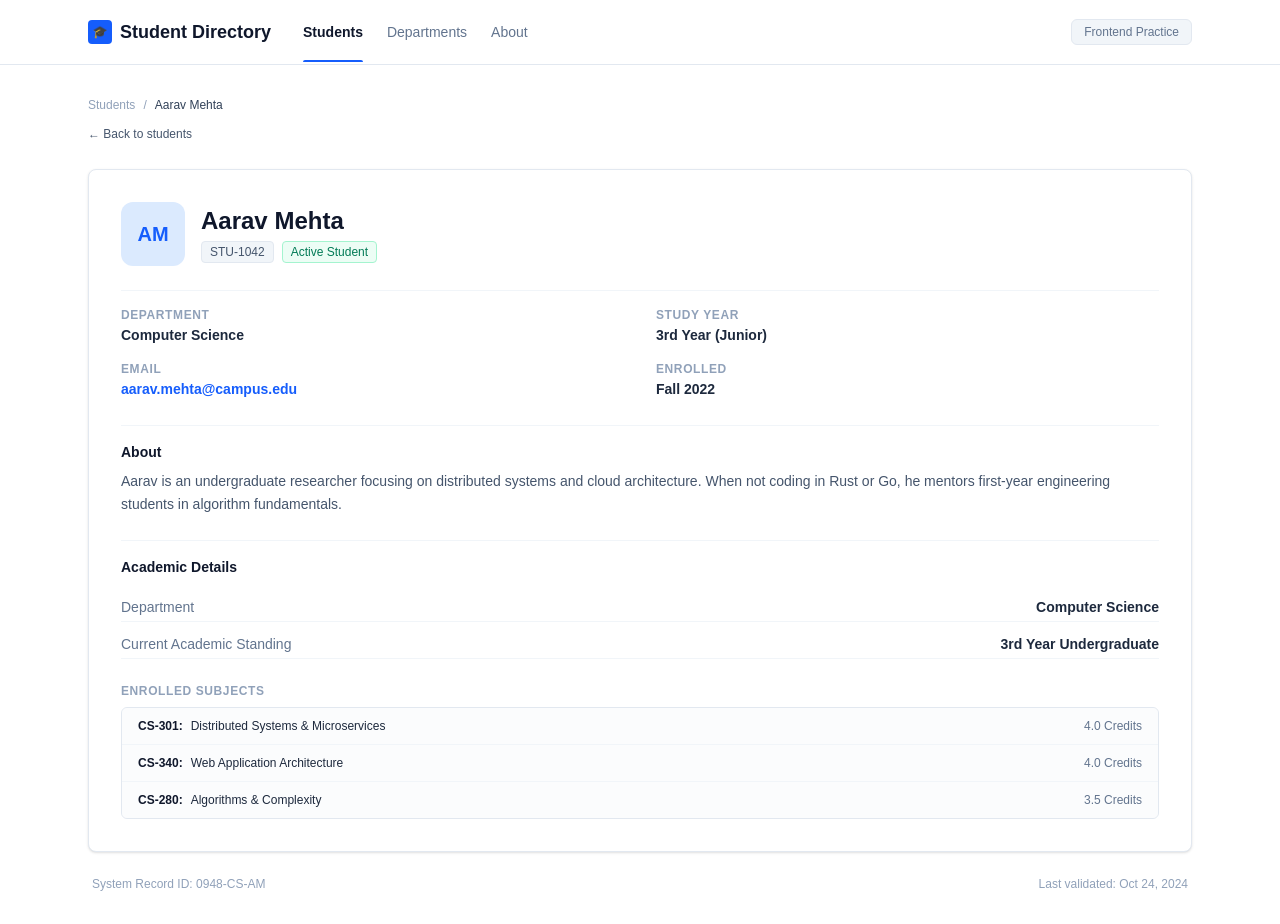
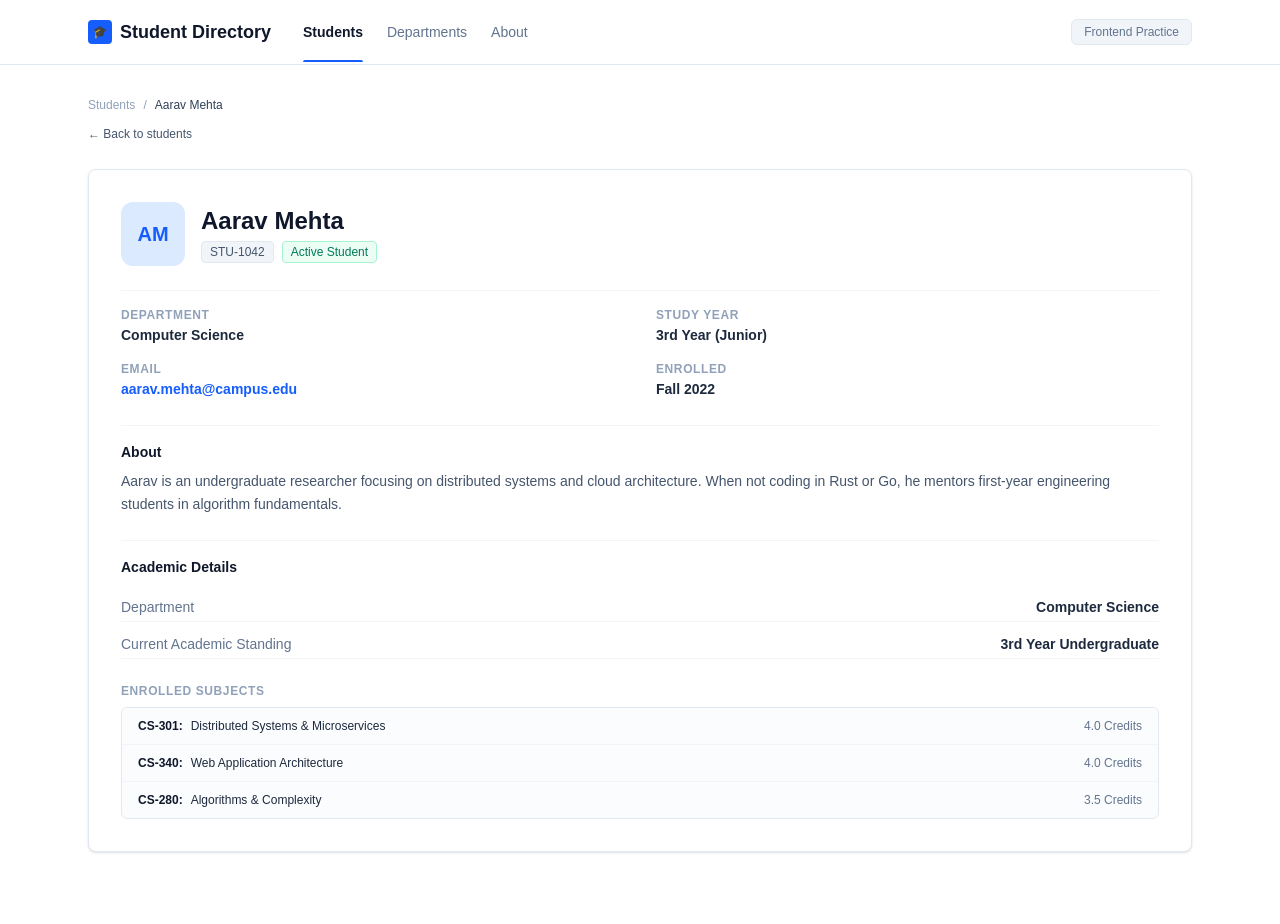
Before and after one commit to Mahi-19-design/Student_directory, a Next.js app in the folder my-app/: page /students/stu-1042 in a window 1280 px wide. After the commit the page ends 884 px from the top, so only its background shows below. Built offline with nearby package versions, Linux system fonts and the light colour scheme.

Commit message:
Clean up comments in StudentDetailPage component
Removed comments for breadcrumbs, profile card, key info fields, about section, academic details, subjects table, and system record footer.

```diff
--- a/my-app/app/students/[id]/page.tsx
+++ b/my-app/app/students/[id]/page.tsx
@@ -1,4 +1,3 @@
-// app/students/[id]/page.tsx
 import Link from "next/link";
 import { notFound } from "next/navigation";
 import { students } from "@/data/directoryData";
@@ -17,14 +16,12 @@ export default async function StudentDetailPage({ params }: PageProps) {
     const { id } = await params;
     const student = students.find((s) => s.id.toLowerCase() === id.toLowerCase());
 
-    // If no matching student, trigger the custom 404 page!
     if (!student) {
         notFound();
     }
 
     return (
         <div className="space-y-6">
-            {/* Breadcrumbs & Back Link */}
             <div className="space-y-2">
                 <div className="text-xs text-slate-400 flex items-center gap-2">
                     <Link href="/students" className="hover:text-slate-700">
@@ -43,9 +40,7 @@ export default async function StudentDetailPage({ params }: PageProps) {
                 </div>
             </div>
 
-            {/* Main Profile Card */}
             <div className="bg-white border border-slate-200 rounded-lg p-8 space-y-6 shadow-sm">
-                {/* Header: Avatar, Name, Badges */}
                 <div className="flex items-center gap-4">
                     <div className="w-16 h-16 rounded-xl bg-blue-100 text-blue-600 font-bold text-xl flex items-center justify-center">
                         {student.initials}
@@ -63,7 +58,6 @@ export default async function StudentDetailPage({ params }: PageProps) {
                     </div>
                 </div>
 
-                {/* 4 Key Info Fields Grid */}
                 <div className="grid grid-cols-2 gap-y-4 gap-x-8 pt-4 border-t border-slate-100">
                     <div>
                         <p className="text-xs font-bold text-slate-400 uppercase tracking-wider">Department</p>
@@ -88,13 +82,13 @@ export default async function StudentDetailPage({ params }: PageProps) {
                     </div>
                 </div>
 
-                {/* About Section */}
+
                 <div className="pt-4 border-t border-slate-100 space-y-2">
                     <h2 className="text-sm font-bold text-slate-900">About</h2>
                     <p className="text-sm text-slate-600 leading-relaxed">{student.about}</p>
                 </div>
 
-                {/* Academic Details & Subjects */}
+
                 <div className="pt-4 border-t border-slate-100 space-y-4">
                     <h2 className="text-sm font-bold text-slate-900">Academic Details</h2>
 
@@ -109,7 +103,7 @@ export default async function StudentDetailPage({ params }: PageProps) {
                         </div>
                     </div>
 
-                    {/* Subjects Table */}
+
                     <div className="space-y-2 pt-2">
                         <p className="text-xs font-bold text-slate-400 uppercase tracking-wider">
                             Enrolled Subjects
@@ -132,11 +126,6 @@ export default async function StudentDetailPage({ params }: PageProps) {
                 </div>
             </div>
 
-            {/* System Record Footer */}
-            <div className="flex justify-between items-center text-xs text-slate-400 px-1">
-                <span>System Record ID: {student.systemRecordId}</span>
-                <span>Last validated: Oct 24, 2024</span>
-            </div>
         </div>
     );
 }
```
